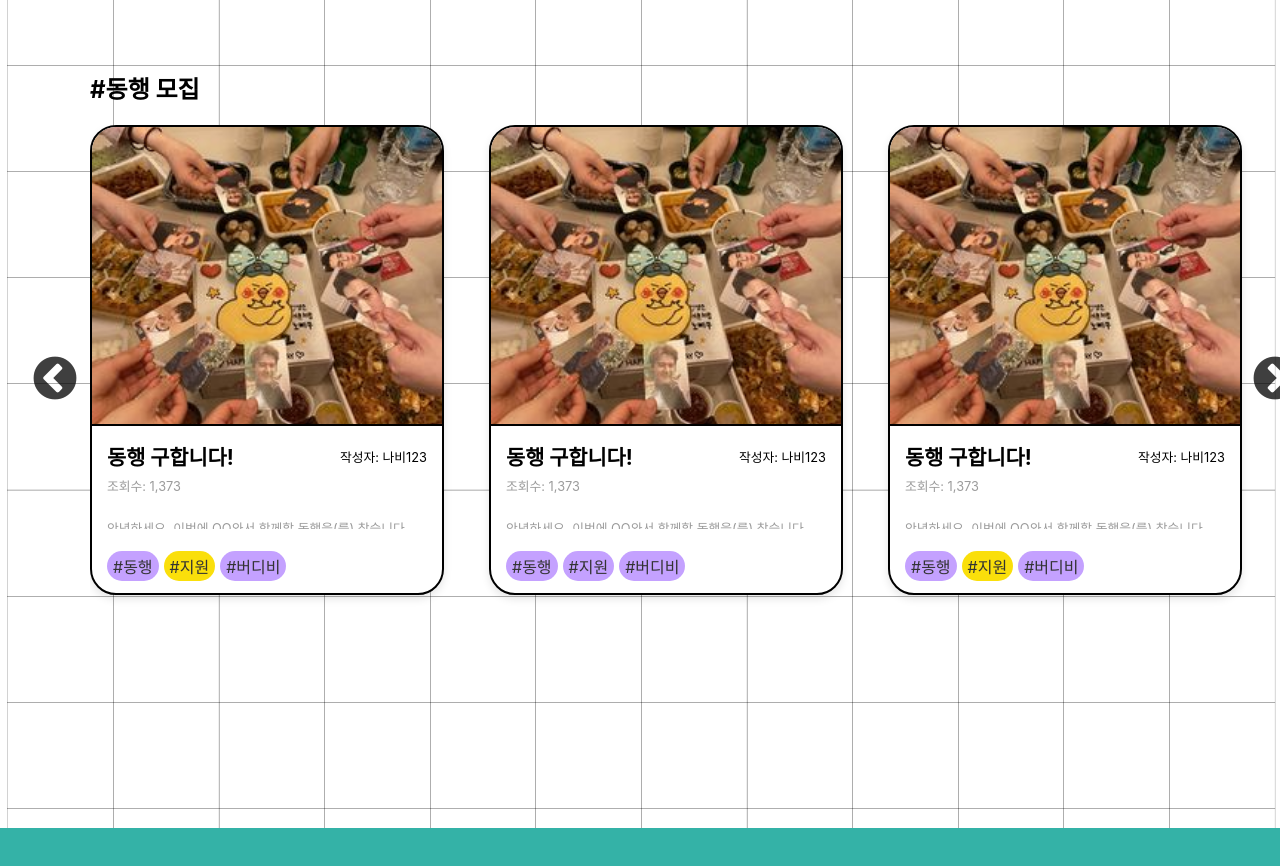
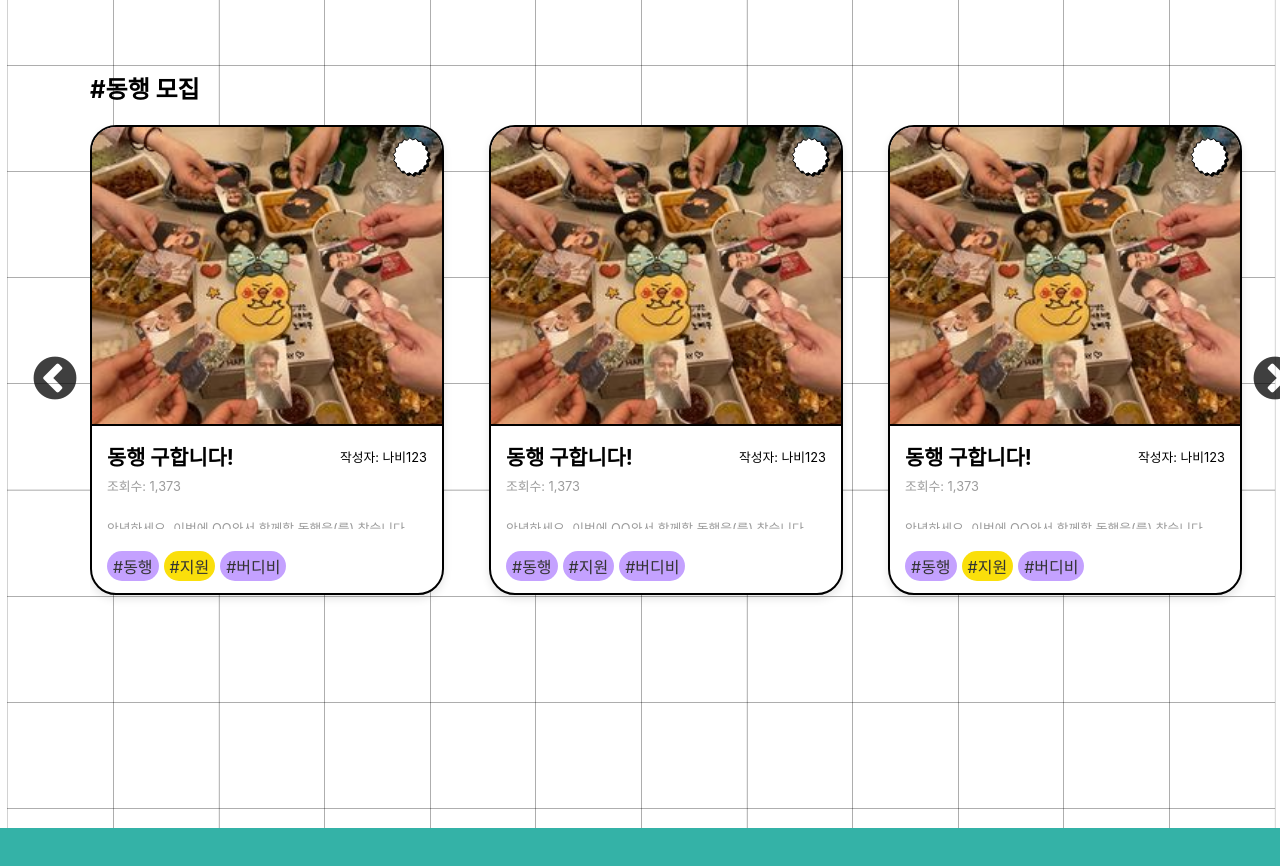
Before and after one commit to jun1378527/Smurfs-Village, a React (Create React App) app: page / in a window 1280 px wide. Shown: the part 1880-2746 px from the top of the page. Built offline with nearby package versions, Linux system fonts and the light colour scheme; a web font is replaced by a local one.

Commit message:
main modify

```diff
--- a/src/views/MainPage/MainPage.css
+++ b/src/views/MainPage/MainPage.css
@@ -205,10 +205,9 @@ body {
   flex-direction: column;
   justify-content: center;
   align-items: center;
-  height: 800px;
+  height: 300px;
   padding: 40px;
   background-color: #fff;
-  background-image: url("../../img/grid_temp2-18.svg"); /* 격자 무늬 배경 이미지 경로 */
   background-size: cover;
   white-space: nowrap;
 }
@@ -265,16 +264,29 @@ body {
   align-items: center;
 }
 
-.card img {
-  width: 350px; /* 이미지 너비 고정 */
-  height: 297px; /* 이미지 높이 고정 */
+.card-image-wrapper {
+  position: relative;
+}
+
+.card-image {
+  width: 350px;
+  height: 297px;
   object-fit: cover;
-  opacity: 1; /* 이미지의 투명도 */
+  opacity: 1;
+}
+
+.scrap-icon {
+  position: absolute;
+  top: 10px;
+  right: 10px;
+  width: 40px;
+  height: 40px;
+  cursor: pointer;
 }
 
 .card-content {
   width: 100%;
-  height: 172px; /* 컨텐츠 높이 고정 */
+  height: 172px;
   box-sizing: border-box;
   padding: 15px;
   display: flex;
@@ -314,7 +326,7 @@ body {
 
 .hashtag {
   margin-top: 17px;
-  background-color: #c4a1ff; /* 기본 해시태그 배경 색상 */
+  background-color: #c4a1ff;
   border-radius: 25px;
   padding: 3px 6px;
   font-size: 1em;
@@ -322,7 +334,7 @@ body {
 }
 
 .hashtag.alternate-color {
-  background-color: #fadf0b; /* 대체 해시태그 배경 색상 */
+  background-color: #fadf0b;
 }
 
 .slick-slide {
--- a/src/views/MainPage/MainPage.js
+++ b/src/views/MainPage/MainPage.js
@@ -1,4 +1,4 @@
-import React from "react";
+import React, { useState } from "react";
 import Layout from "../../components/Layout/Layout";
 import MatterComponent from "../../components/MatterComponent/MatterComponent";
 import Slider from "react-slick";
@@ -10,6 +10,8 @@ import header_icon from "../../img/header_icon.svg";
 import section1_bee from "../../img/section1_bee.svg";
 import section1_cloud from "../../img/section1_cloud.svg";
 import section1_flower from "../../img/section1_flower.svg";
+import scrap_yes from "../../img/scrap_yes.svg";
+import scrap_none from "../../img/scrap_none.svg";
 
 const MainPage = () => {
   const settings = {
@@ -24,9 +26,26 @@ const MainPage = () => {
     variableWidth: true,
   };
 
+  const [scrapStates, setScrapStates] = useState({});
+
+  const toggleScrap = index => {
+    setScrapStates(prevStates => ({
+      ...prevStates,
+      [index]: !prevStates[index],
+    }));
+  };
+
   const createCard = (type, index) => (
     <div className="card" key={index}>
-      <img src={birthdayImage} alt="Sample" />
+      <div className="card-image-wrapper">
+        <img src={birthdayImage} alt="Sample" className="card-image" />
+        <img
+          src={scrapStates[index] ? scrap_yes : scrap_none}
+          alt="Scrap"
+          className="scrap-icon"
+          onClick={() => toggleScrap(index)}
+        />
+      </div>
       <div className="card-content">
         <div className="card-line-1">
           <h3>{type} 구합니다!</h3>
```
